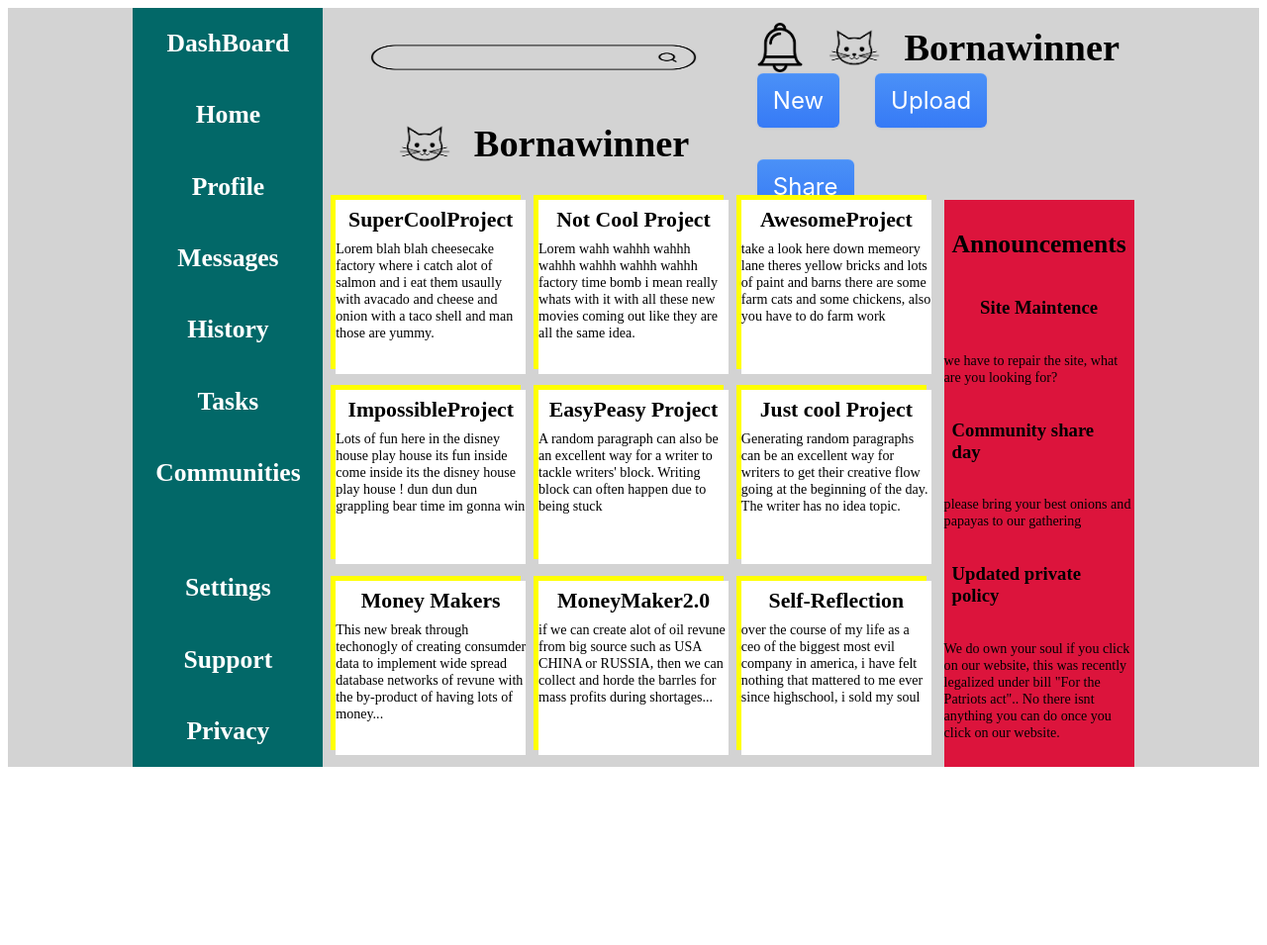
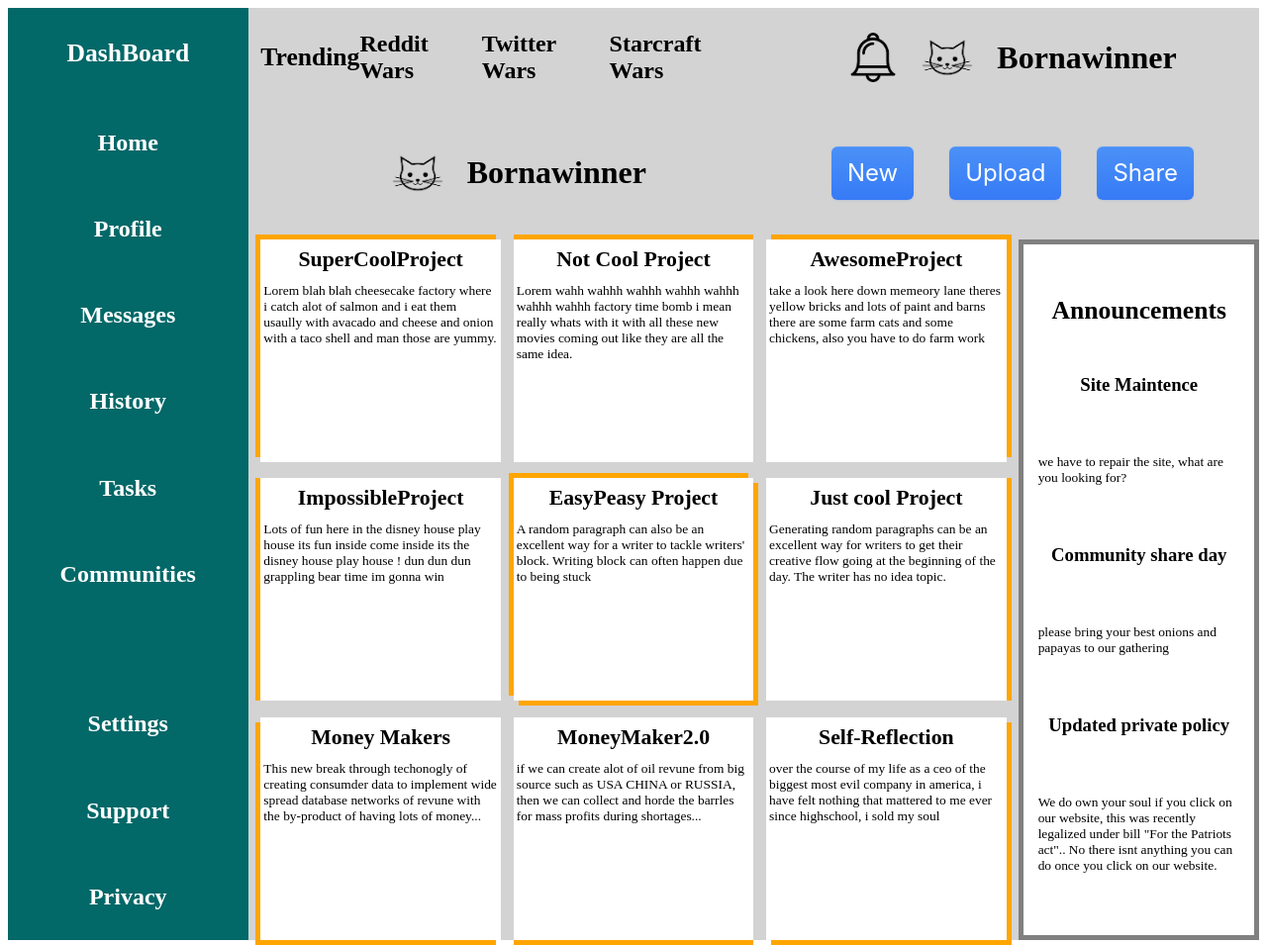
Before and after one commit to borna-winner/admin-DashBoard, a plain HTML site: page index.html in a window 1280 px wide. Shown: the whole page at 99% size. Before the commit the page ends 800 px from the top, so only its background shows below. Drawn offline with Linux system fonts and the light colour scheme.

Commit message:
improvement by changing css measurements
from "stupid" units to fr

```diff
--- a/index.html
+++ b/index.html
@@ -23,8 +23,11 @@
             <h1 class="dashBoardItems">Support</h1>
             <h1 class="dashBoardItems">Privacy</h1>
         </div>
-        <div class="searchBar">
-            <img class="search" src="images/browser-search-bar-template-simple-minimal-design-with-magnifying-glass-search-icon-free-free-vector.webp" width="400" height="100">
+        <div class="trendingContainer">
+            <h1 class="trending">Trending</h1>
+            <h1 class="trendingItem">Reddit Wars </h1>
+            <h1 class="trendingItem">Twitter Wars</h1>
+            <h1 class="trendingItem">Starcraft Wars</h1>
         </div>
         <div class="topRightInfo">
             <img class="notifcation" src="/images/download.png" width="50" height="50">
@@ -41,39 +44,39 @@
             <button class="rightButtons">Share</button>
         </div>
         <div class="Projects">
-            <div class="ProjectChilds" class="SuperCoolProject">
+            <div class="ProjectChilds SuperCoolProject">
                 <h2>SuperCoolProject</h2>
                 <p>Lorem blah blah cheesecake factory where i catch alot of salmon and i eat them usaully with avacado and cheese and onion with a taco shell and man those are yummy.</p>
             </div>
-            <div class="ProjectChilds" class="notSoCoolProject">
+            <div class="ProjectChilds notSoCoolProject">
                 <h2>Not Cool Project</h2>
                 <p>Lorem wahh wahhh wahhh wahhh wahhh wahhh wahhh factory time bomb i mean really whats with it with all these new movies coming out like they are all the same idea.</p>
             </div>
-            <div class="ProjectChilds" class="awesomeProject">
+            <div class="ProjectChilds awesomeProject">
                 <h2>AwesomeProject</h2>
                 <p>take a look here down memeory lane theres yellow bricks and lots of paint and barns there are some farm cats and some chickens, also you have to do farm work </p>
             </div>
-            <div class="ProjectChilds" class="impossibleProject">
+            <div class="ProjectChilds impossibleProject">
                 <h2>ImpossibleProject</h2>
                 <p>Lots of fun here in the disney house play house its fun inside come inside its the disney house play house ! dun dun dun grappling bear time im gonna win</p>
             </div>
-            <div  class="ProjectChilds"class="easyPeasyProject">
+            <div  class="ProjectChilds easyPeasyProject">
                 <h2>EasyPeasy Project</h2>
                 <p>A random paragraph can also be an excellent way for a writer to tackle writers' block. Writing block can often happen due to being stuck</p>
             </div>
-            <div  class="ProjectChilds"class="justCoolProject">
+            <div  class="ProjectChilds justCoolProject">
                 <h2>Just cool Project</h2>
                 <p>Generating random paragraphs can be an excellent way for writers to get their creative flow going at the beginning of the day. The writer has no idea topic.</p>
             </div>
-            <div  class="ProjectChilds"class="moneyManProject">
+            <div  class="ProjectChilds moneyManProject">
                 <h2>Money Makers</h2>
                 <p>This new break through techonogly of creating consumder data to implement wide spread database networks of revune with the by-product of having lots of money...</p>
             </div>
-            <div  class="ProjectChilds"class="yetAnotherMoney">
+            <div  class="ProjectChilds yetAnotherMoney">
                 <h2>MoneyMaker2.0</h2>
                 <p>if we can create alot of oil revune from big source such as USA CHINA or RUSSIA, then we can collect and horde the barrles for mass profits during shortages... </p>
             </div>
-            <div  class="ProjectChilds"class="selfReflection">
+            <div  class="ProjectChilds selfReflection">
                 <h2>Self-Reflection</h2>
                 <p>over the course of my life as a ceo of the biggest most evil company in america, i have felt nothing that mattered to me ever since highschool, i sold my soul</p>
             </div>
--- a/styles.css
+++ b/styles.css
@@ -1,15 +1,19 @@
 .planet{
     background-color: lightgray;
     display: grid;
-    grid: 10vh
-          10vh
-          22.5vh
-          22.5vh
-          22.5vh / 15vw 15vw 15vw 15vw 15vw;
+    grid: 1fr
+          1fr
+          2.25fr
+          2.25fr
+          2.25fr / 1fr 1fr 1fr 1fr 1fr;
     grid-row-gap: 2.1vh;
     grid-column-gap: 1vw;
     grid-auto-flow: row;
     justify-content: center;
+
+}
+.dashBoardItems{
+    font-size: 1.5rem;
 
 }
 .dashBoardGrid{
@@ -19,10 +23,14 @@
     color: white;
     justify-items: center;
 }
-.searchBar{
-    display: grid;
-    grid-area: 1/2/2/3;
-
+.trendingItem{
+    font-size: 1.5em;
+    display: inline;
+}
+.trendingContainer{
+    grid-column: span 2;
+    display: flex;
+    justify-content: center;
 }
 .notifcation{
     align-self: center;
@@ -34,7 +42,7 @@
 .Name{
 
     justify-self: center;
-    font-size: 3vw;
+    font-size: 4vh;
 }
 .topRightInfo{
     grid-area: 1/4/2/6;
@@ -55,15 +63,15 @@
 
 }
 .announcements{
+    background-color: white;
+    border: solid grey 5px;
+    padding: 1.4vh;
     display: grid;
-    justify-items: center;
+    justify-content: center;
     grid-area: 3/5/6/6;
-    background-color: crimson;
-}
-.Trending{
-    grid-area: 5/5/6/6;
 }
 .rightButtons {
+    transition:  1s ease-out 0.25s;
     margin: 2vh;
     padding: 1vw 2vh;
     font-family: -apple-system, BlinkMacSystemFont, 'Roboto', sans-serif;
@@ -81,21 +89,43 @@
 .Projects{
     display: grid;
     grid-area: 3/2/6/5;
-    grid: 22vh
-          22vh
-          22vh  / 15vw 15vw 15vw;
+    grid: 2.2fr
+          2.2fr
+          2.2fr / 1.5fr 1.5fr 1.5fr;
     grid-row-gap: 2.1vh;
     grid-column-gap: 1vw;
 }
 .ProjectChilds{
-    height: auto;
-    width: auto;
-box-shadow: blue 0px 0px 0px 2px inset;
 background-color: white;
-box-shadow: yellow -5px -5px;}
+box-shadow: orange -5px -5px;}
 .rightButtons:hover {
   box-shadow: inset 0px 0.8px 0px -0.25px rgba(255, 255, 255, 0.2), 0px 0.5px 1.5px rgba(54, 122, 246, 0.25), 0px 0px 0px 3.5px rgba(58, 108, 217, 0.5);
+  background-color: orange;
   outline: 0;
+}
+.notSoCoolProject{
+    box-shadow: orange 0px -5px;
+}
+.awesomeProject{
+    box-shadow: orange 5px -5px;
+}
+.impossibleProject{
+    box-shadow: orange -5px 0px;
+}
+.easyPeasyProject{
+    box-shadow: orange 5px 5px , orange -5px -5px;
+}
+.justCoolProject{
+    box-shadow: orange 5px 0px;
+}
+.moneyManProject{
+    box-shadow: orange -5px 5px;
+}
+.yetAnotherMoney{
+    box-shadow: orange 0px 5px;
+}
+.selfReflection{
+    box-shadow: orange 5px 5px;
 }
 img{
     mix-blend-mode: multiply;
@@ -119,10 +149,11 @@ h1{
     font-size: 2vw;
 }
 p{
+    padding: 3px;
     margin-left: 2px;
     margin-right: 2px;
     margin: 0px;
-    display: flex;
-    font-size: 1.1vw;
+    display: grid;
+    font-size: 1.05vw;
     justify-content: center;
 }
```
Lines whose indentation alone changed are shown as unchanged.
